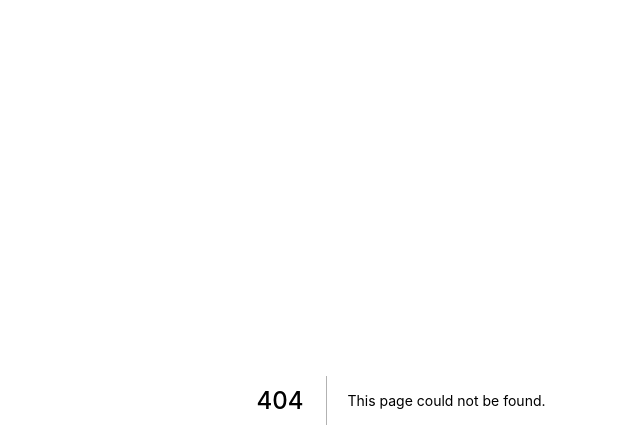
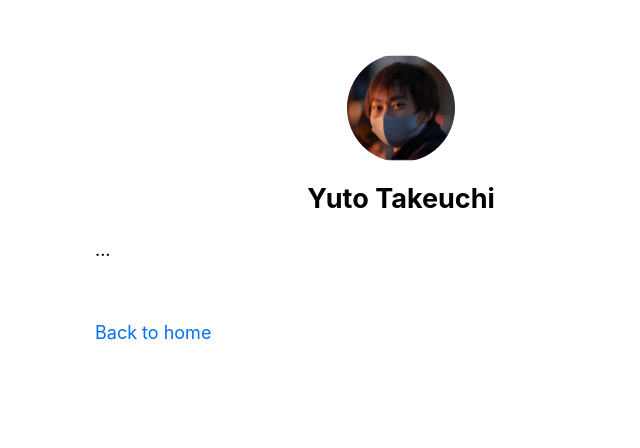
Before and after one commit to takeyu1013/nextjs-blog, a Next.js app: page /posts/1 in a window 1280 px wide. Before the commit this address had no page. Shown: the top 448 px of the page, without its empty margins (239-879 px from the left). Built offline with nearby package versions, Linux system fonts and the light colour scheme.

Commit message:
投稿用の動的なページを追加

```diff
--- /dev/null
+++ b/src/pages/posts/[id].tsx
@@ -0,0 +1,7 @@
+import { Layout } from '../../components/layout';
+
+const Post = () => {
+  return <Layout>...</Layout>;
+};
+
+export default Post;
```
